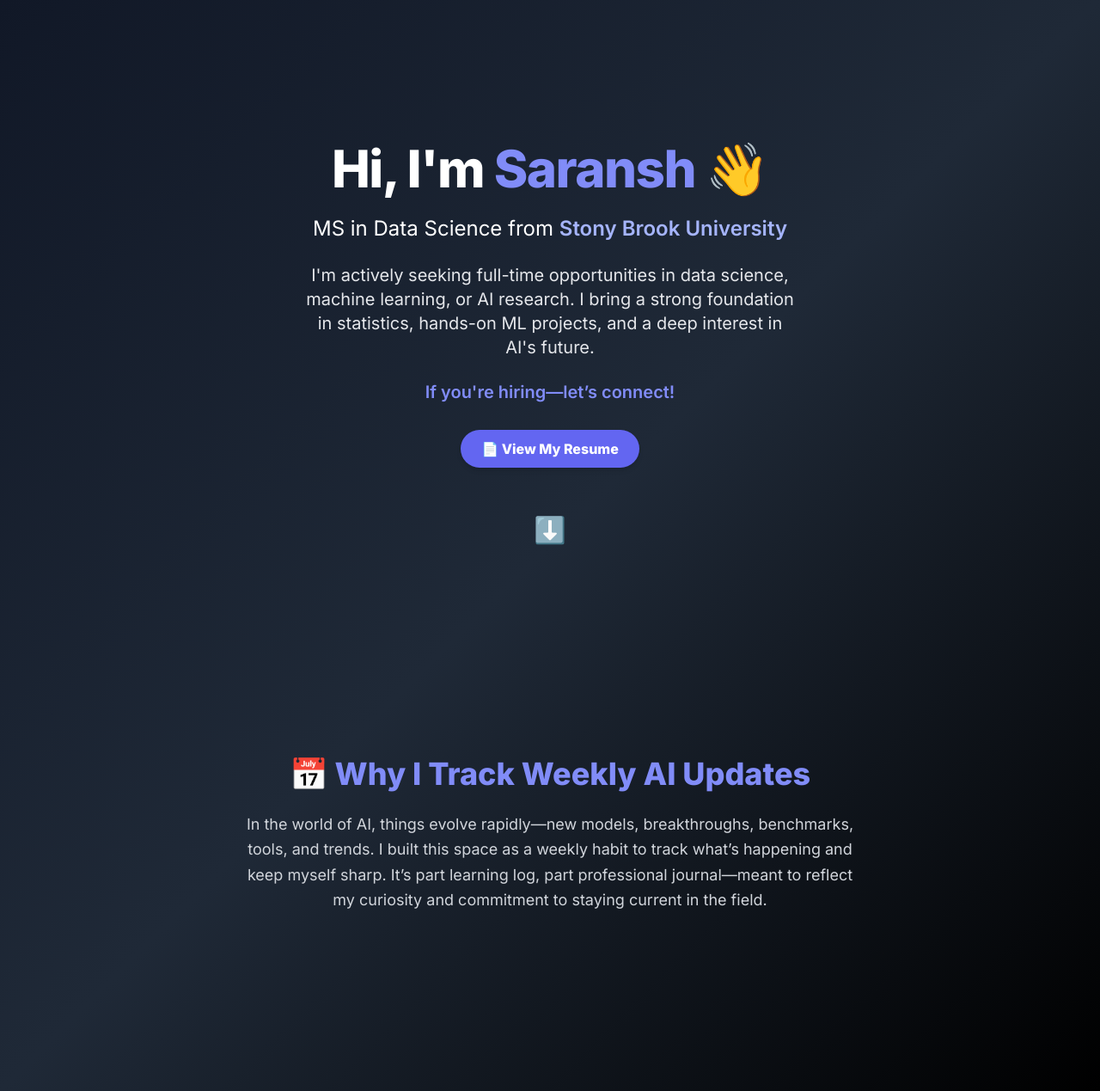
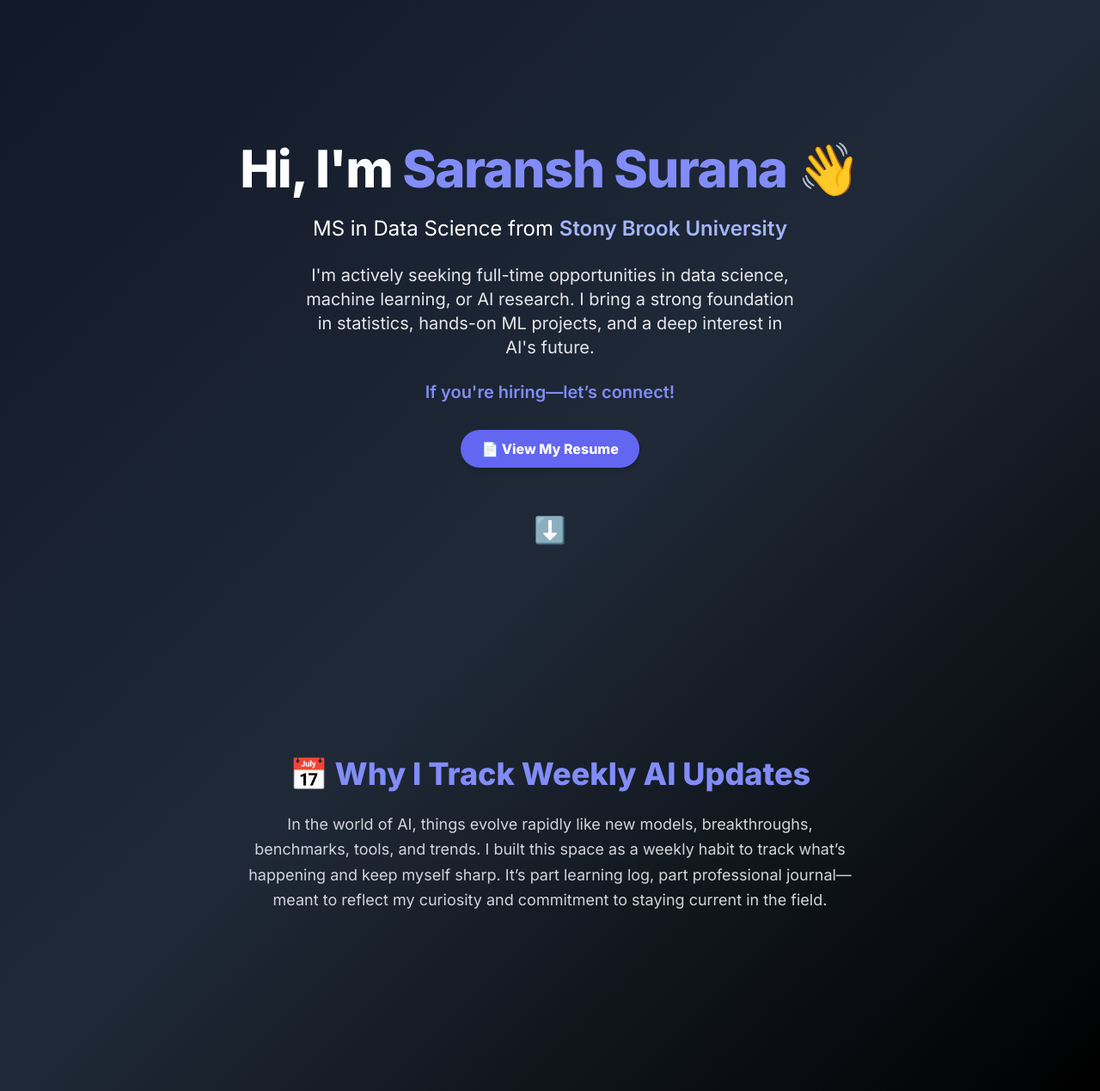
Before and after one commit to kudos07/resume-ai-tracker, a plain HTML site: page index.html in a window 1280 px wide. Shown: the whole page at 86% size. Drawn offline with nearby package versions, Linux system fonts and the light colour scheme.

Commit message:
Update index.html

```diff
--- a/index.html
+++ b/index.html
@@ -21,7 +21,7 @@
   <!-- Hero Section -->
   <section class="min-h-screen flex flex-col justify-center items-center text-center px-6 py-20 space-y-6">
     <h1 class="text-5xl md:text-6xl font-extrabold tracking-tight leading-tight">
-      Hi, I'm <span class="text-indigo-400">Saransh</span> 👋
+      Hi, I'm <span class="text-indigo-400">Saransh Surana</span> 👋
     </h1>
 
     <p class="text-xl md:text-2xl font-medium">
@@ -53,7 +53,7 @@
   <section id="ai-tracker" class="px-6 py-20 text-center max-w-3xl mx-auto space-y-6">
     <h2 class="text-3xl md:text-4xl font-bold text-indigo-400">📅 Why I Track Weekly AI Updates</h2>
     <p class="text-lg text-gray-300 leading-relaxed">
-  In the world of AI, things evolve rapidly—new models, breakthroughs, benchmarks, tools, and trends.
+  In the world of AI, things evolve rapidly like new models, breakthroughs, benchmarks, tools, and trends.
   I built this space as a weekly habit to track what’s happening and keep myself sharp.
   It’s part learning log, part professional journal—meant to reflect my curiosity and commitment to staying current in the field.
 </p>
```
